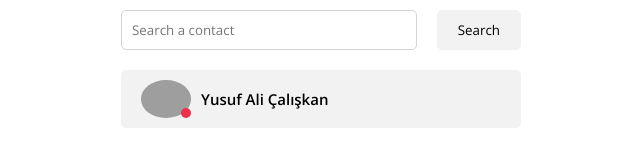
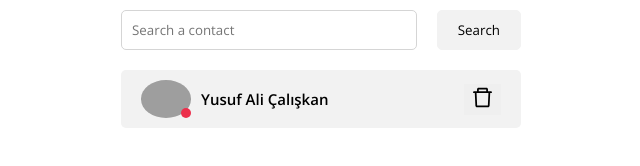
Before and after one commit to yusufalicaliskan/contact-web-app, a React (Create React App) app: page / in a window 1280 px wide. Shown: the part 356-522 px from the top of the page, without its empty margins (319-959 px from the left). Built offline with nearby package versions, Linux system fonts and the light colour scheme; grey boxes are pictures that could not be loaded.

Commit message:
create delete action
-delete contact on list

```diff
--- a/package.json
+++ b/package.json
@@ -9,6 +9,7 @@
     "@testing-library/user-event": "^13.2.1",
     "react": "^18.2.0",
     "react-dom": "^18.2.0",
+    "react-icons": "^4.4.0",
     "react-redux": "^8.0.2",
     "react-router-dom": "6",
     "react-scripts": "5.0.1",
--- a/src/components/Contacts/index.jsx
+++ b/src/components/Contacts/index.jsx
@@ -1,15 +1,24 @@
 import Style from "./style.module.css"
-import { useSelector } from 'react-redux'
+import { useSelector, useDispatch } from 'react-redux'
+import { deleteContact } from "../../state/contacts";
+import { AiOutlineDelete } from "react-icons/ai"
 
 const Contacts = () => {
+    const dispatch = useDispatch()
     const contacts = useSelector(state => state.contacts.value)
     const search = useSelector(state => state.search.value.search)
+
+    const deleteItem = (contact) => {
+        dispatch(deleteContact({
+            value: contact
+        }))
+    }
 
     return (
         <ul className={Style.list}>
             {(search.length > 0 ? search : contacts).map((contact, index) => (
                 <li key={index} className={Style.item}>
-                    <button className={Style.button}>
+                    <div className={Style.button}>
                         <div className={Style.image}>
                             <img src={`https://joeschmoe.io/api/v1/${contact.name}`} className={Style.avatar} />
                             <span className={`${Style.status} ${contact.status ? Style.statusOn : Style.statusOff}`}></span>
@@ -18,7 +27,12 @@ const Contacts = () => {
                             <h3 className={Style.name}>{contact.name} {contact.surname}</h3>
                             <small className={Style.phone}>{contact.phone}</small>
                         </div>
-                    </button>
+                        <div>
+                            <button className={Style.delete} onClick={() => deleteItem(contact)}>
+                                <AiOutlineDelete size={25} />
+                            </button>
+                        </div>
+                    </div>
                 </li>
             ))}
         </ul>
--- a/src/components/Contacts/style.module.css
+++ b/src/components/Contacts/style.module.css
@@ -66,3 +66,7 @@
 .statusOff {
     background: var(--red);
 }
+
+.delete {
+    border: none;
+}
--- a/src/state/contacts.js
+++ b/src/state/contacts.js
@@ -17,8 +17,9 @@ export const Contacts = createSlice({
     initialState,
     reducers: {
         addContact: (state, action) => {
-            const filterByPhone = state.value.filter(item => item.tel === action.payload.value.tel)
-            const filterByName = state.value.filter(item => item.name.toLocaleLowerCase().match(action.payload.value.name.trim().toLocaleLowerCase()) && item.surname.toLocaleLowerCase().match(action.payload.value.surname.toLocaleLowerCase()))
+            const { name, surname, tel } = action.payload.value;
+            const filterByPhone = state.value.filter(item => item.tel === tel)
+            const filterByName = state.value.filter(item => item.name.toLocaleLowerCase().match(name.trim().toLocaleLowerCase()) && item.surname.toLocaleLowerCase().match(surname.toLocaleLowerCase()))
 
             if(filterByPhone.length > 0) {
                 toast.error("This number has already been added" )
@@ -29,8 +30,12 @@ export const Contacts = createSlice({
                 toast.success("New contact added!" )
             }
         },
+        deleteContact: (state, action) => {
+            state.value = [...state.value.filter(item => item.tel !== action.payload.value.tel)]
+            toast.success("Deleted contact!")
+        }
     },
 })
 
-export const { addContact } = Contacts.actions
+export const { addContact, deleteContact } = Contacts.actions
 export default Contacts.reducer
```
